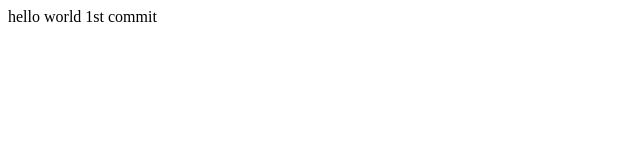
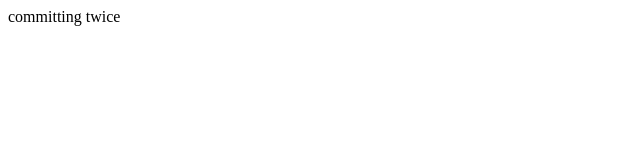
Before and after one commit to vivekraj-1052/new-Project, a plain HTML site: page index.html in a window 1280 px wide. Shown: the full height of the page, 0-640 px from the left. Drawn offline with Linux system fonts and the light colour scheme.

Commit message:
add para

```diff
--- a/index.html
+++ b/index.html
@@ -1 +1 @@
-<p>hello world 1st commit</p>
+<p>committing twice</p>
```
